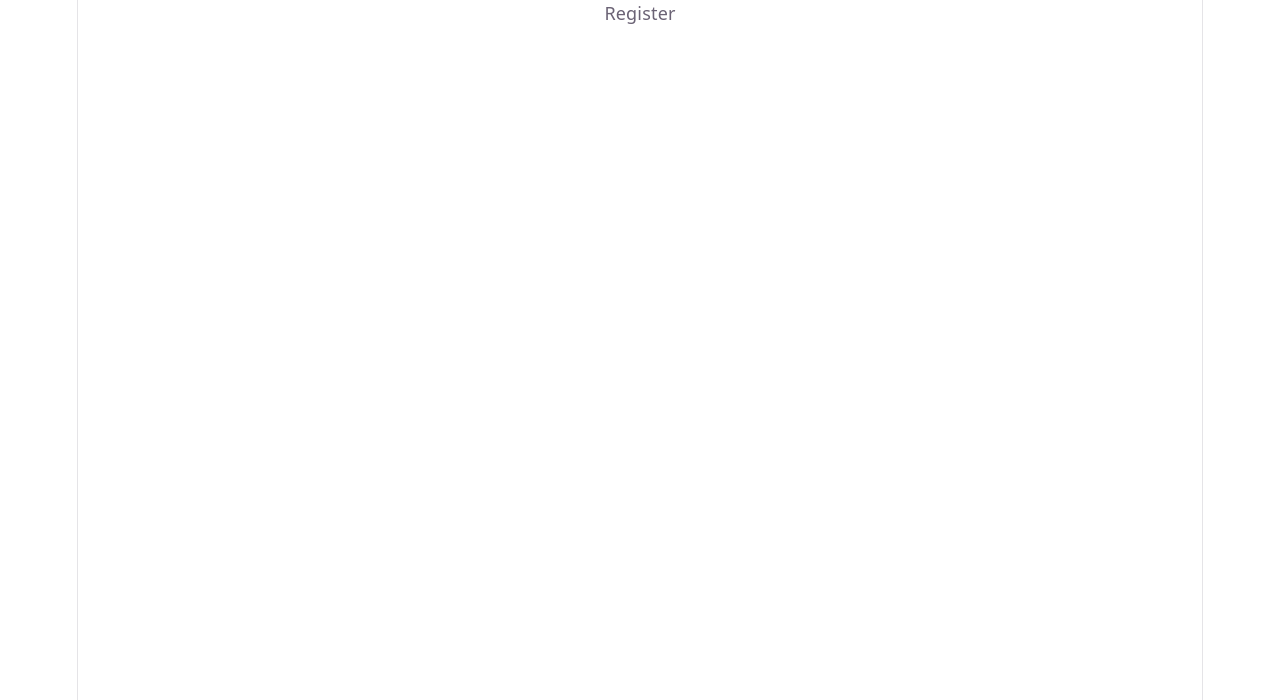
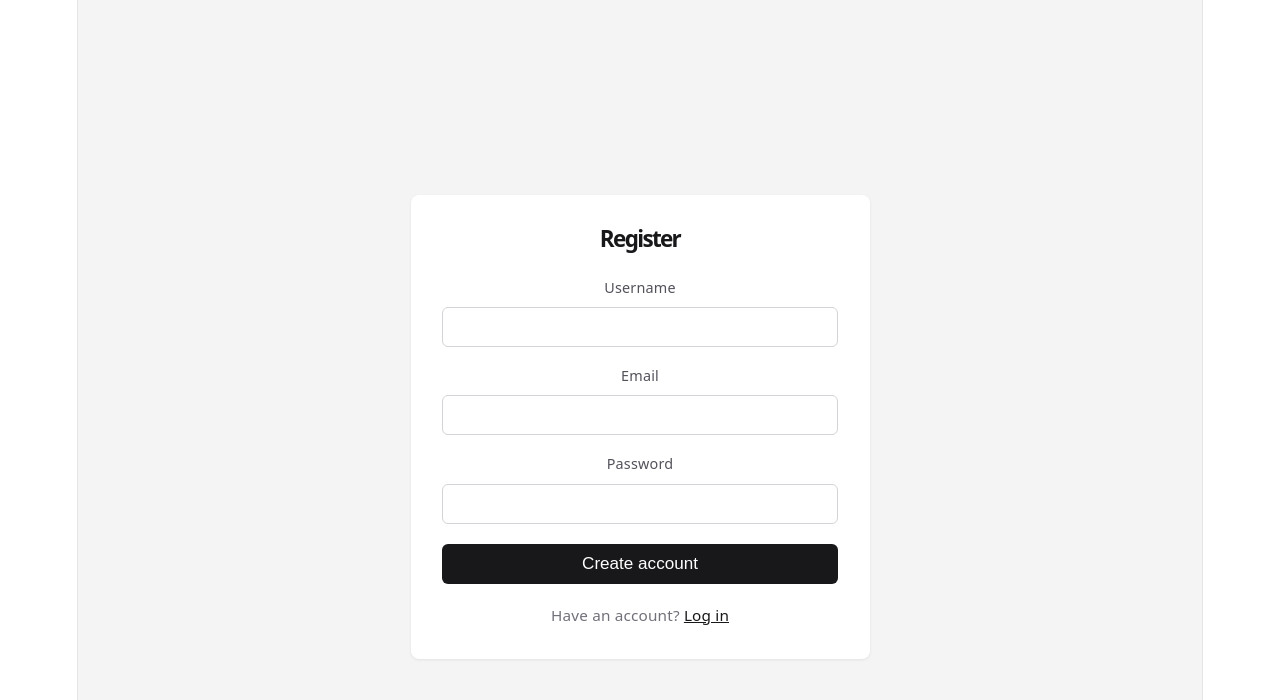
Before and after one commit to ManvendraPSdev/MovieTime, a React (Vite) app in the folder fe/: page /register in a window 1280 px wide. Shown: the top 700 px of the page. Built offline with nearby package versions, Linux system fonts and the light colour scheme.

Commit message:
Add CORS support in app.js, update loading state in AuthProvider, and enhance authentication pages with error handling and styling. Add SASS for styling and improve API error handling in auth.api.js.

```diff
--- a/fe/package.json
+++ b/fe/package.json
@@ -24,6 +24,7 @@
     "eslint-plugin-react-hooks": "^7.0.1",
     "eslint-plugin-react-refresh": "^0.5.2",
     "globals": "^17.4.0",
+    "sass": "^1.99.0",
     "vite": "^8.0.4"
   }
 }
--- a/fe/src/features/auth/auth.context.jsx
+++ b/fe/src/features/auth/auth.context.jsx
@@ -4,7 +4,7 @@ export const AuthContext = createContext() ;
 
 export const AuthProvider = ({children})=>{
     const [user , setUser] = useState(null) ;
-    const [loading , setLoading] = useState(true) ;
+    const [loading , setLoading] = useState(false) ;
 
     return(
         <AuthContext.Provider value={{user , setUser , loading , setLoading}}>
--- a/fe/src/features/auth/pages/Login.jsx
+++ b/fe/src/features/auth/pages/Login.jsx
@@ -1,9 +1,68 @@
-import React from 'react'
+import { useState } from "react";
+import { Link } from "react-router";
+import { useAuth } from "../hooks/useAuth.hook";
+import "./auth-pages.scss";
 
 const Login = () => {
+  const { handelLogin, loading } = useAuth();
+  const [email, setEmail] = useState("");
+  const [password, setPassword] = useState("");
+  const [error, setError] = useState("");
+  const [ok, setOk] = useState("");
+
+  const onSubmit = async (e) => {
+    e.preventDefault();
+    setError("");
+    setOk("");
+    try {
+      await handelLogin({ email, password });
+      setOk("Signed in.");
+    } catch (err) {
+      const msg =
+        err?.response?.data?.message || "Could not sign in. Try again.";
+      setError(msg);
+    }
+  };
+
   return (
-    <div>Login</div>
-  )
-}
+    <div className="auth-page">
+      <div className="auth-card">
+        <h1 className="auth-title">Log in</h1>
+        {ok ? <p className="auth-msg">{ok}</p> : null}
+        {error ? <p className="auth-err">{error}</p> : null}
+        <form className="auth-form" onSubmit={onSubmit}>
+          <div className="auth-field">
+            <label htmlFor="login-email">Email</label>
+            <input
+              id="login-email"
+              type="email"
+              autoComplete="email"
+              value={email}
+              onChange={(e) => setEmail(e.target.value)}
+              required
+            />
+          </div>
+          <div className="auth-field">
+            <label htmlFor="login-password">Password</label>
+            <input
+              id="login-password"
+              type="password"
+              autoComplete="current-password"
+              value={password}
+              onChange={(e) => setPassword(e.target.value)}
+              required
+            />
+          </div>
+          <button className="auth-btn" type="submit" disabled={loading}>
+            {loading ? "Please wait…" : "Log in"}
+          </button>
+        </form>
+        <p className="auth-footer">
+          No account? <Link to="/register">Register</Link>
+        </p>
+      </div>
+    </div>
+  );
+};
 
-export default Login
+export default Login;
--- a/fe/src/features/auth/pages/Register.jsx
+++ b/fe/src/features/auth/pages/Register.jsx
@@ -1,9 +1,81 @@
-import React from 'react'
+import { useState } from "react";
+import { Link } from "react-router";
+import { useAuth } from "../hooks/useAuth.hook";
+import "./auth-pages.scss";
 
 const Register = () => {
+  const { handelRegister, loading } = useAuth();
+  const [userName, setUserName] = useState("");
+  const [email, setEmail] = useState("");
+  const [password, setPassword] = useState("");
+  const [error, setError] = useState("");
+  const [ok, setOk] = useState("");
+
+  const onSubmit = async (e) => {
+    e.preventDefault();
+    setError("");
+    setOk("");
+    try {
+      await handelRegister({ userName, email, password });
+      setOk("Account created.");
+    } catch (err) {
+      const msg =
+        err?.response?.data?.message || "Could not register. Try again.";
+      setError(msg);
+    }
+  };
+
   return (
-    <div>Register</div>
-  )
-}
+    <div className="auth-page">
+      <div className="auth-card">
+        <h1 className="auth-title">Register</h1>
+        {ok ? <p className="auth-msg">{ok}</p> : null}
+        {error ? <p className="auth-err">{error}</p> : null}
+        <form className="auth-form" onSubmit={onSubmit}>
+          <div className="auth-field">
+            <label htmlFor="reg-username">Username</label>
+            <input
+              id="reg-username"
+              type="text"
+              autoComplete="username"
+              value={userName}
+              onChange={(e) => setUserName(e.target.value)}
+              required
+            />
+          </div>
+          <div className="auth-field">
+            <label htmlFor="reg-email">Email</label>
+            <input
+              id="reg-email"
+              type="email"
+              autoComplete="email"
+              value={email}
+              onChange={(e) => setEmail(e.target.value)}
+              required
+            />
+          </div>
+          <div className="auth-field">
+            <label htmlFor="reg-password">Password</label>
+            <input
+              id="reg-password"
+              type="password"
+              autoComplete="new-password"
+              value={password}
+              onChange={(e) => setPassword(e.target.value)}
+              required
+              minLength={6}
+            />
+          </div>
+          <button className="auth-btn" type="submit" disabled={loading}>
+            {loading ? "Please wait…" : "Create account"}
+          </button>
+        </form>
+        <p className="auth-footer">
+          Have an account? <Link to="/login">Log in</Link>
+        </p>
+      </div>
+    </div>
+  );
+};
 
-export default Register
+export default Register;
--- /dev/null
+++ b/fe/src/features/auth/pages/auth-pages.scss
@@ -0,0 +1,93 @@
+.auth-page {
+  min-height: 100vh;
+  display: flex;
+  align-items: center;
+  justify-content: center;
+  padding: 1.5rem;
+  background: #f4f4f5;
+  font-family: system-ui, sans-serif;
+}
+
+.auth-card {
+  width: 100%;
+  max-width: 22rem;
+  padding: 1.75rem;
+  background: #fff;
+  border-radius: 8px;
+  box-shadow: 0 1px 3px rgba(0, 0, 0, 0.08);
+}
+
+.auth-title {
+  margin: 0 0 1.25rem;
+  font-size: 1.25rem;
+  font-weight: 600;
+  color: #18181b;
+}
+
+.auth-form {
+  display: flex;
+  flex-direction: column;
+  gap: 0.875rem;
+}
+
+.auth-field {
+  display: flex;
+  flex-direction: column;
+  gap: 0.35rem;
+
+  label {
+    font-size: 0.8rem;
+    color: #52525b;
+  }
+
+  input {
+    padding: 0.5rem 0.6rem;
+    border: 1px solid #d4d4d8;
+    border-radius: 6px;
+    font-size: 0.95rem;
+
+    &:focus {
+      outline: none;
+      border-color: #71717a;
+    }
+  }
+}
+
+.auth-btn {
+  margin-top: 0.25rem;
+  padding: 0.55rem 0.75rem;
+  border: none;
+  border-radius: 6px;
+  background: #18181b;
+  color: #fff;
+  font-size: 0.95rem;
+  cursor: pointer;
+
+  &:disabled {
+    opacity: 0.6;
+    cursor: not-allowed;
+  }
+}
+
+.auth-footer {
+  margin-top: 1rem;
+  font-size: 0.85rem;
+  color: #71717a;
+  text-align: center;
+
+  a {
+    color: #18181b;
+  }
+}
+
+.auth-msg {
+  margin-bottom: 0.75rem;
+  font-size: 0.85rem;
+  color: #16a34a;
+}
+
+.auth-err {
+  margin-bottom: 0.75rem;
+  font-size: 0.85rem;
+  color: #dc2626;
+}
--- a/fe/src/features/auth/services/auth.api.js
+++ b/fe/src/features/auth/services/auth.api.js
@@ -13,6 +13,7 @@ export async function register({userName , email , password}){
         return response.data ;
     } catch (error) {
         console.log(error)
+        throw error
     }
 }
 
@@ -24,6 +25,7 @@ export async function login({email , password}){
         return response.data ;
     } catch (error) {
         console.log(error) ;
+        throw error
     }
 }
 
@@ -33,6 +35,7 @@ export async function logout(){
         return response.data ;
     } catch (error) {
         console.log(error) ;
+        throw error
     }
 }
 
@@ -42,5 +45,6 @@ export async function getMe(){
         return response.data ;
     } catch (error) {
         console.log(error) ;
+        throw error
     }
 }
```
Also changed, not shown: 2 other files (tests, documents, lock files or other folders).
